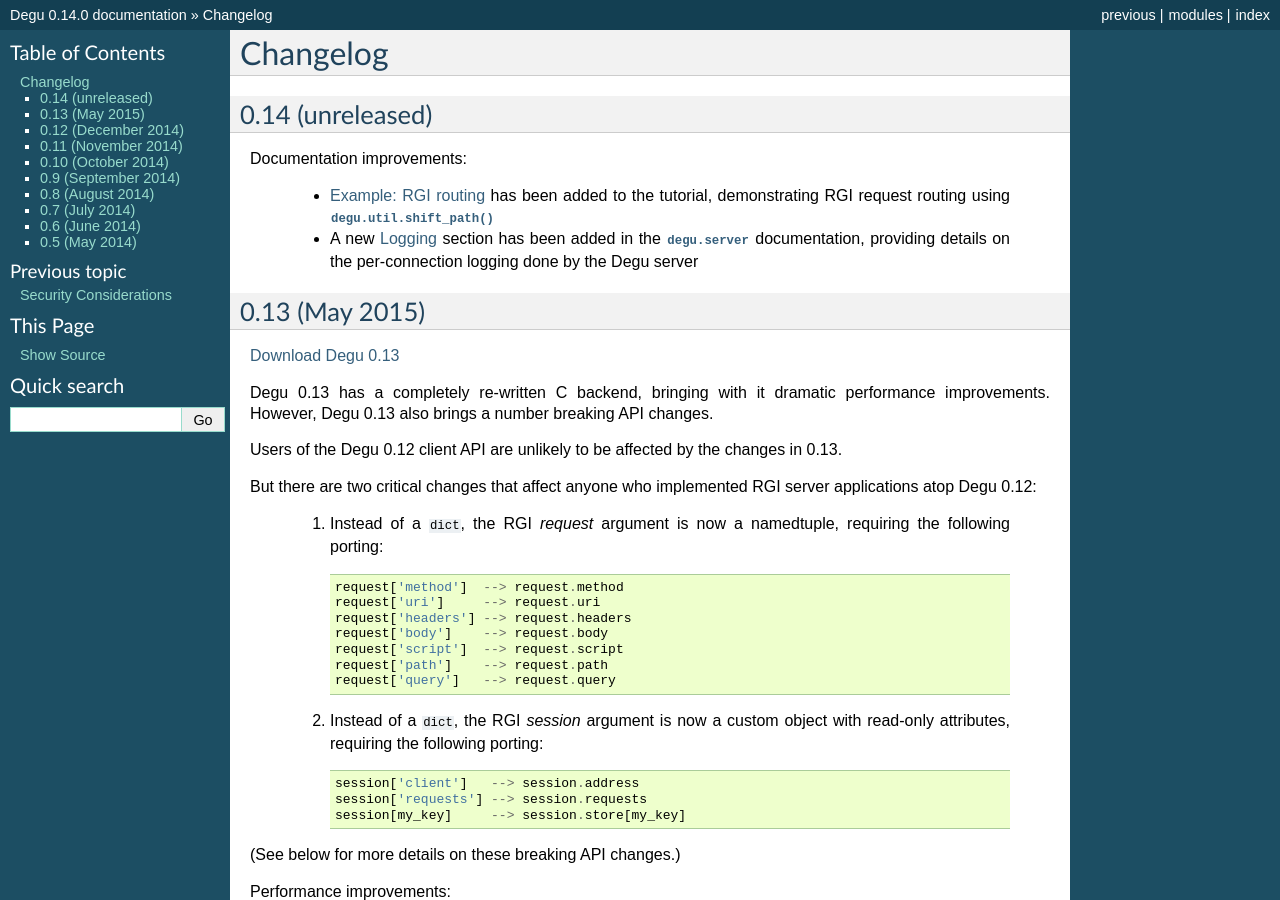
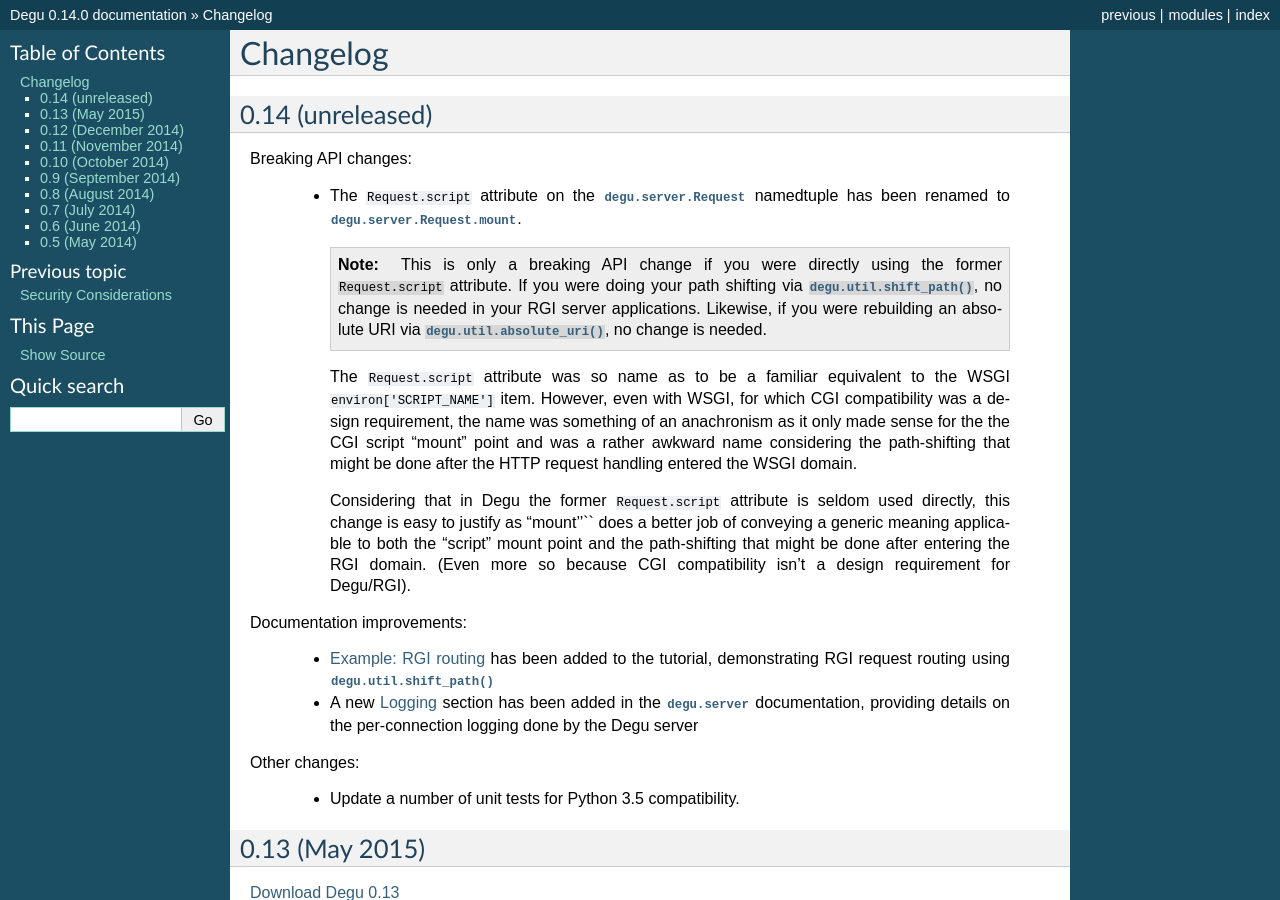
Before and after one commit to json420/degu, a Sphinx documentation site: the page built from doc/changelog.rst, in a window 1280 px wide and 900 px high. Built offline with Sphinx 7.4.7, drawn with Linux system fonts in a browser that asks for light colours.

Commit message:
Update doc/changelog.rst

```diff
--- a/doc/changelog.rst
+++ b/doc/changelog.rst
@@ -4,6 +4,36 @@ Changelog
 
 0.14 (unreleased)
 -----------------
+
+Breaking API changes:
+
+    *   The ``Request.script`` attribute on the :class:`degu.server.Request`
+        namedtuple has been renamed to :attr:`degu.server.Request.mount`.
+
+        .. note::
+
+            This is only a breaking API change if you were directly using the
+            former ``Request.script`` attribute.  If you were doing your path
+            shifting via :func:`degu.util.shift_path()`, no change is needed in
+            your RGI server applications.  Likewise, if you were rebuilding an
+            absolute URI via :func:`degu.util.absolute_uri()`, no change is
+            needed.
+
+        The ``Request.script`` attribute was so name as to be a familiar
+        equivalent to the WSGI ``environ['SCRIPT_NAME']`` item.  However, even
+        with WSGI, for which CGI compatibility was a design requirement, the
+        name was something of an anachronism as it only made sense for the the
+        CGI script "mount" point and was a rather awkward name considering the
+        path-shifting that might be done after the HTTP request handling entered
+        the WSGI domain.
+
+        Considering that in Degu the former ``Request.script`` attribute is
+        seldom used directly, this change is easy to justify as "mount''``
+        does a better job of conveying a generic meaning applicable to both the
+        "script" mount point and the path-shifting that might be done after
+        entering the RGI domain.  (Even more so because CGI compatibility isn't
+        a design requirement for Degu/RGI).
+
 
 Documentation improvements:
 
@@ -13,6 +43,11 @@ Documentation improvements:
     *   A new :ref:`server-logging` section has been added in the
         :mod:`degu.server` documentation, providing details on the
         per-connection logging done by the Degu server
+
+Other changes:
+
+    *   Update a number of unit tests for Python 3.5 compatibility.
+
 
 
 0.13 (May 2015)
```
